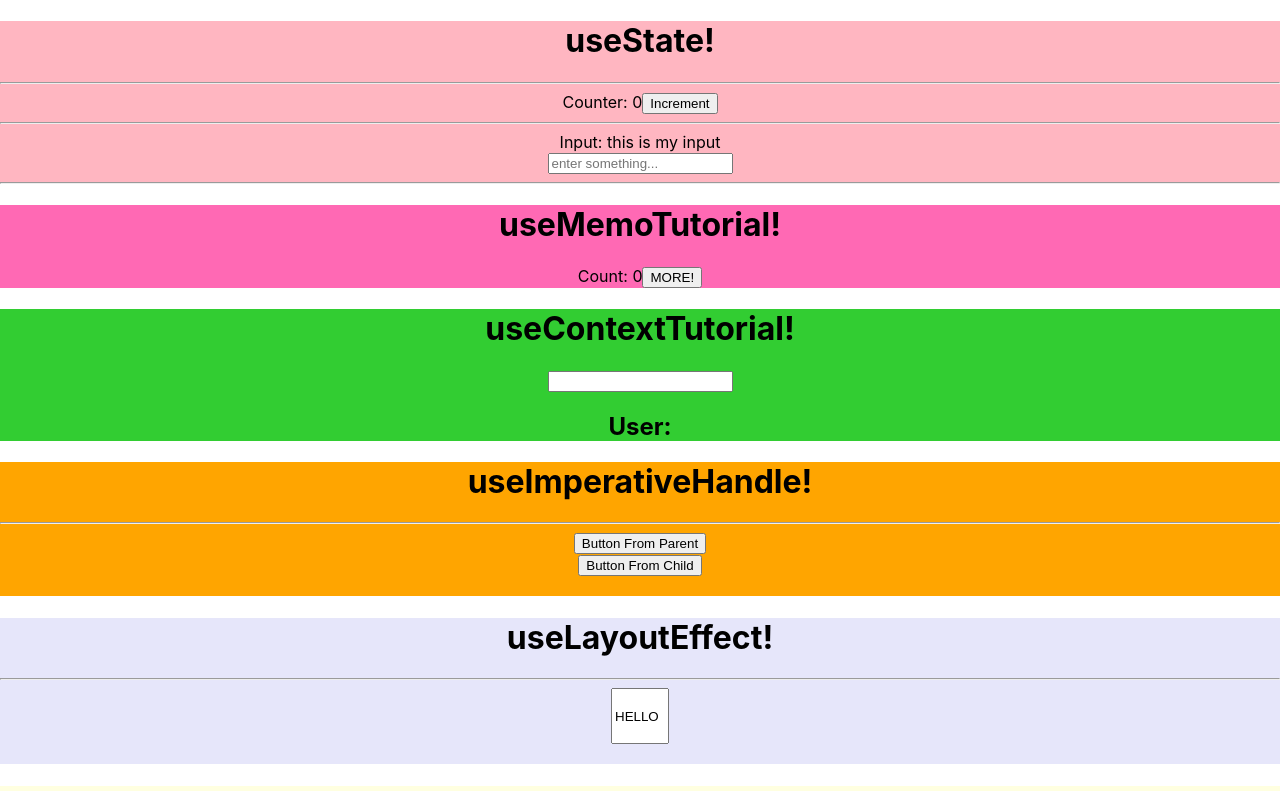
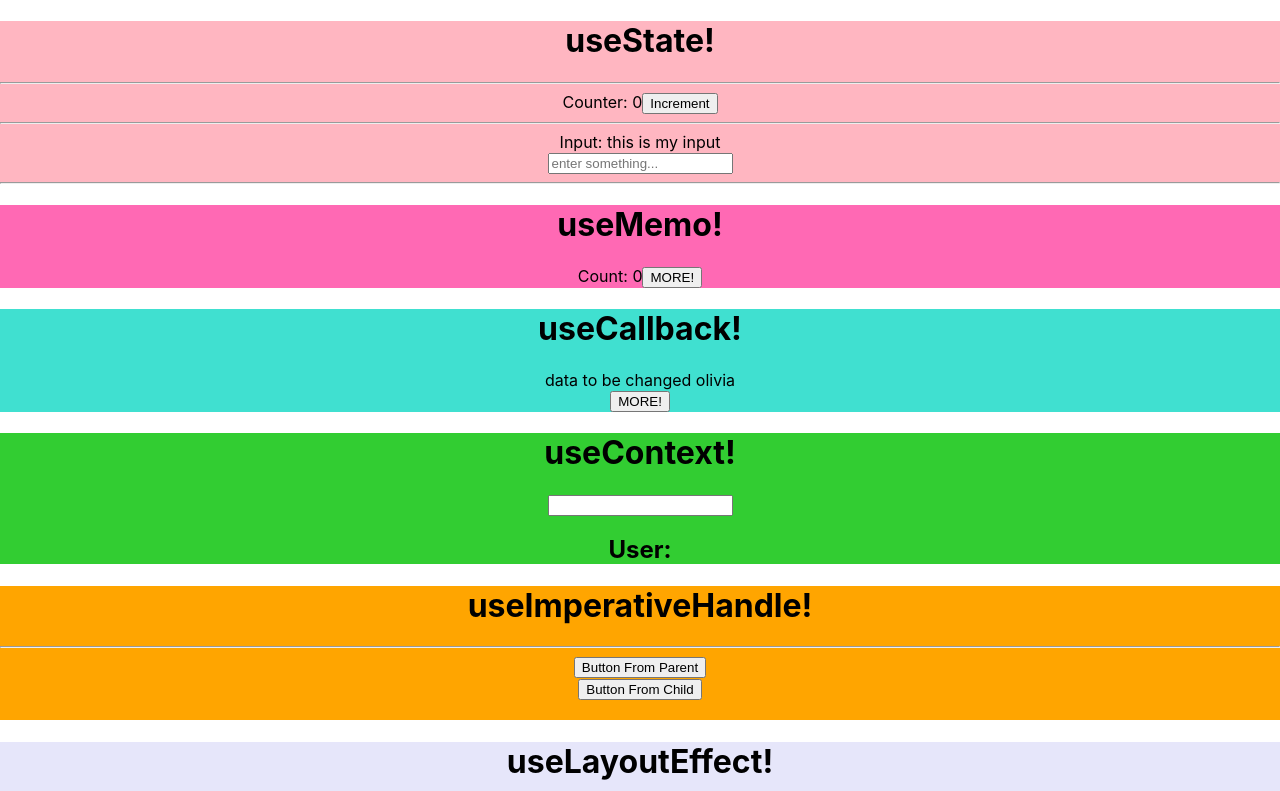
Before and after one commit to ocjarman/react_hooks_course, a React (Create React App) app: page / in a window 1280 px wide. Shown: the top 791 px of the page. Built offline with nearby package versions, Linux system fonts and the light colour scheme; no server answers.

Commit message:
useCallback tutorial completed

```diff
--- a/src/App.js
+++ b/src/App.js
@@ -7,11 +7,13 @@ import LayoutEffect from "./components/LayoutEffect";
 import ImperativeHandle from "./components/ImperativeHandle";
 import ContextTutorial from "./components/UseContext/ContextTutorial";
 import MemoTutorial from "./components/UseMemo/MemoTutorial";
+import CallbackTutorial from "./components/UseCallback/CallbackTutorial";
 function App() {
   return (
     <div className="App">
       <StateTutorial />
       <MemoTutorial />
+      <CallbackTutorial />
       <ContextTutorial />
       <ImperativeHandle />
       <LayoutEffect />
--- /dev/null
+++ b/src/components/UseCallback/CallbackChild.js
@@ -0,0 +1,11 @@
+import React, { useEffect } from "react";
+
+const CallbackChild = ({ returnComment }) => {
+  useEffect(() => {
+    console.log("function was called inside callback child!");
+  }, [returnComment]);
+
+  return <div>{returnComment(" olivia")}</div>;
+};
+
+export default CallbackChild;
--- /dev/null
+++ b/src/components/UseCallback/CallbackTutorial.js
@@ -0,0 +1,35 @@
+import React, { useCallback, useState } from "react";
+import CallbackChild from "./CallbackChild";
+
+const CallbackTutorial = () => {
+  const [data, setData] = useState("data to be changed");
+  const [toggle, setToggle] = useState(false);
+
+  //similar to useMemo functionality
+  //difference is accessing a function through a prop vs accessing a value
+  const returnCommment = useCallback(
+    (name) => {
+      return data + name;
+    },
+    [data]
+  );
+
+  return (
+    <div style={{ backgroundColor: "turquoise" }}>
+      <h1>useCallback!</h1>
+      <div>
+        <CallbackChild returnComment={returnCommment} />
+      </div>
+      <button
+        onClick={() => {
+          setToggle(!toggle);
+        }}
+      >
+        MORE!
+      </button>
+      {toggle && <h5>toggled!</h5>}
+    </div>
+  );
+};
+
+export default CallbackTutorial;
--- a/src/components/UseContext/ContextTutorial.js
+++ b/src/components/UseContext/ContextTutorial.js
@@ -9,7 +9,7 @@ const ContextTutorial = () => {
   const [username, setUsername] = useState("");
   return (
     <div style={{ backgroundColor: "limegreen" }}>
-      <h1>useContextTutorial!</h1>
+      <h1>useContext!</h1>
       <AppContext.Provider value={{ username, setUsername }}>
         <Login /> <User />
       </AppContext.Provider>
--- a/src/components/UseMemo/MemoTutorial.js
+++ b/src/components/UseMemo/MemoTutorial.js
@@ -32,9 +32,10 @@ const MemoTutorial = () => {
 
   //this will ONLY RUN when a variable/state in the dependency array changes!
   const getLongestName = useMemo(() => findLongestName(data), [data]);
+
   return (
     <div style={{ backgroundColor: "hotpink" }}>
-      <h1>useMemoTutorial!</h1>
+      <h1>useMemo!</h1>
       <div>{getLongestName}</div>
       Count: {count}
       <button onClick={increment}>MORE!</button>
```
